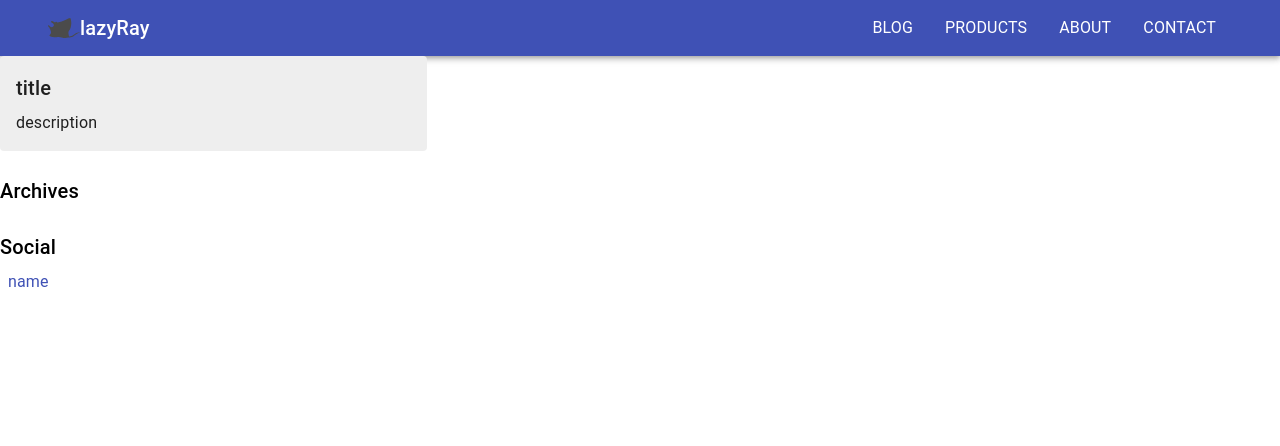
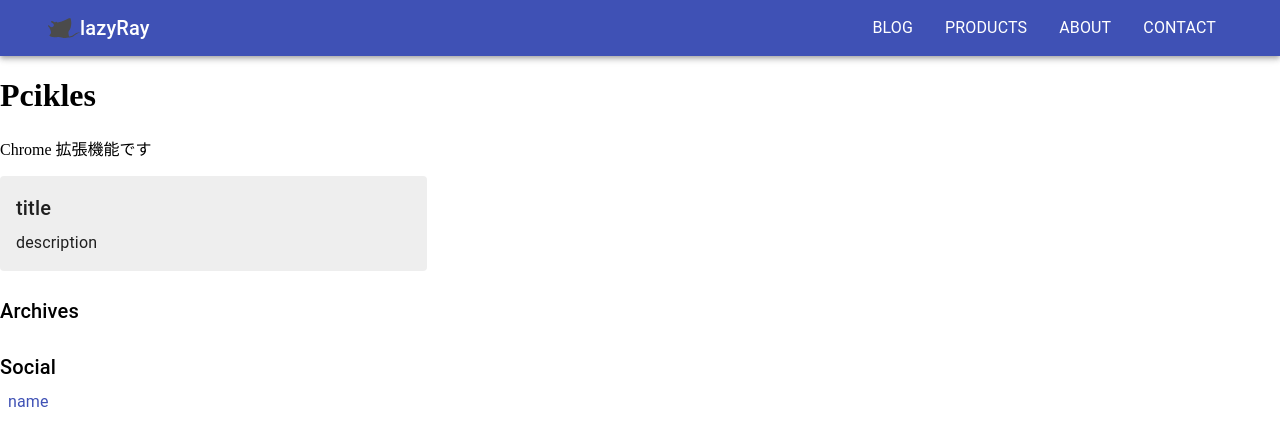
Before and after one commit to ndjndj/lazy-ndj, a Gatsby site: page /productPost in a window 1280 px wide. Built offline with nearby package versions, Linux system fonts and the light colour scheme; Gatsby itself is replaced by a stand-in of ours.

Commit message:
productPost

```diff
--- a/src/pages/productPost.js
+++ b/src/pages/productPost.js
@@ -6,6 +6,8 @@ const ProductPost = () => {
   return (
     <React.Fragment>
       <Header />
+      <h1>Pcikles</h1>
+      <p>Chrome 拡張機能です</p>
       <Sidebar />
     </React.Fragment>
   );
```
